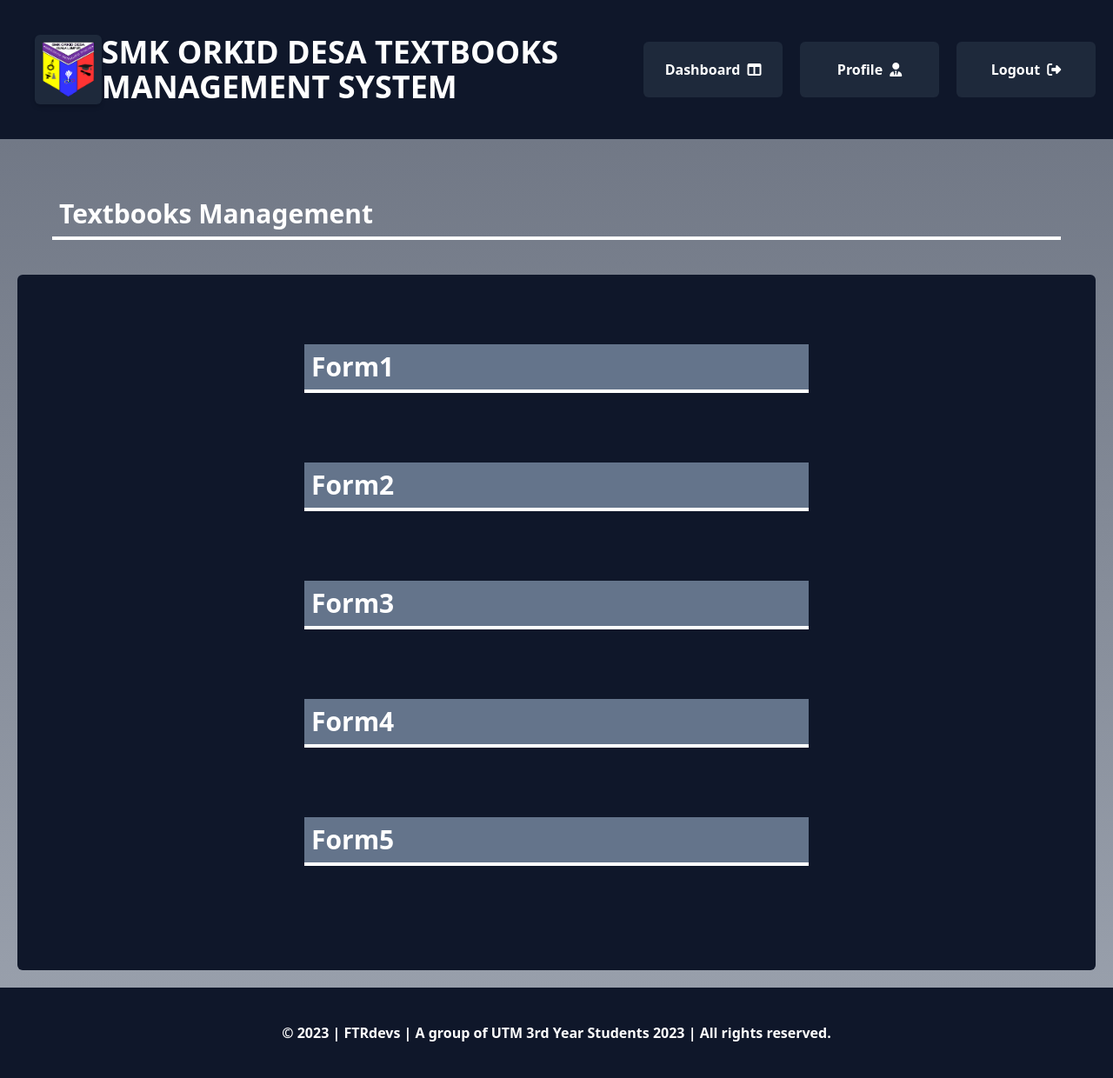
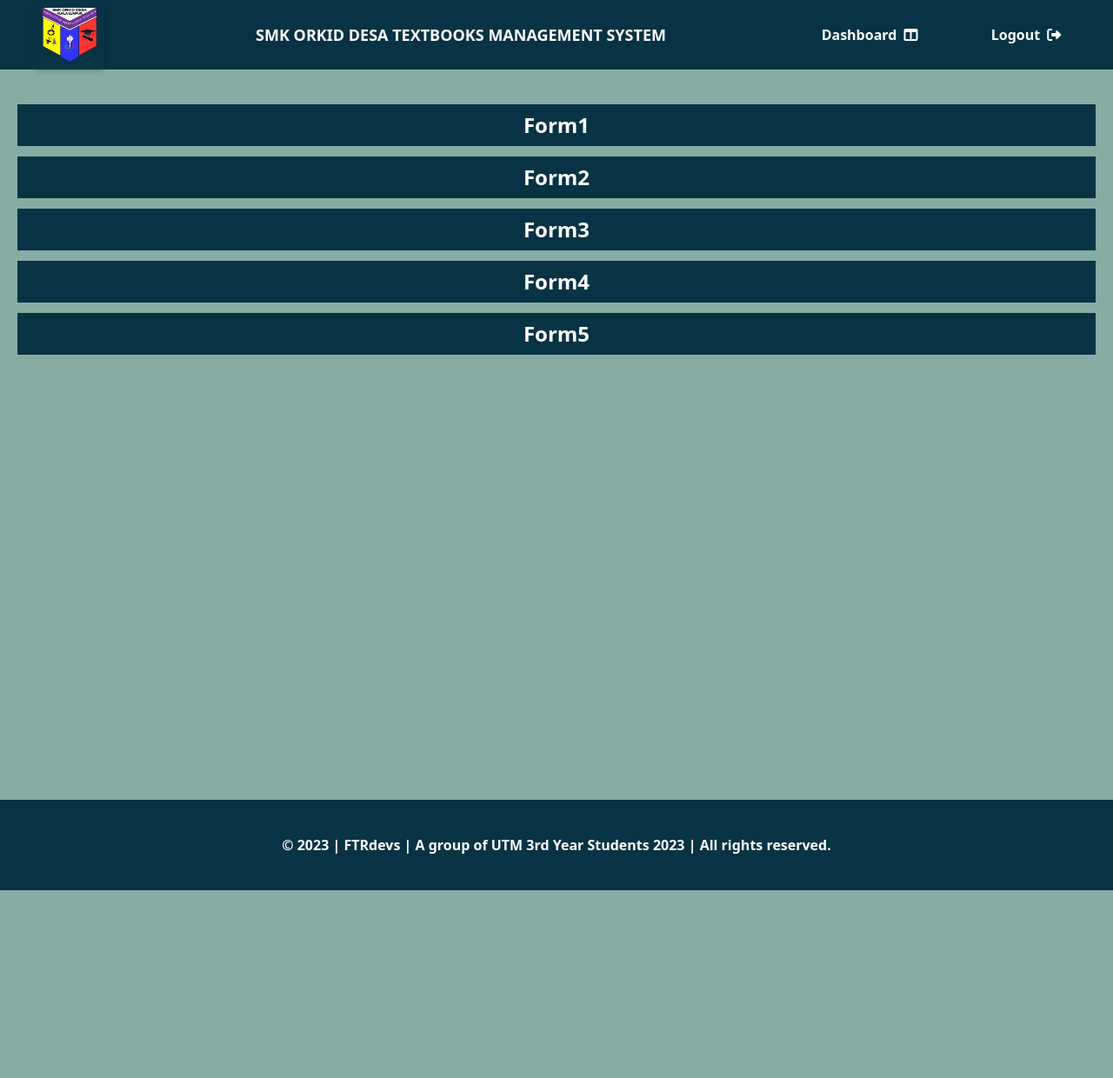
Before and after one commit to saislamb97/edububble, a Django app: page /staff/alltextbook in a window 1280 px wide. Shown: the whole page at 87% size. After the commit the page ends 1024 px from the top, so only its background shows below. Run offline with Django 4.2, Linux system fonts and the light colour scheme; a user stored in the database is signed in; data comes from the database, SQL or seed files in the repository; some libraries are stand-ins or nearby versions.

Commit message:
templates updated

```diff
--- a/homeapp/urls.py
+++ b/homeapp/urls.py
@@ -6,7 +6,6 @@ app_name = 'homeapp'
 urlpatterns = [
     path('', views.IndexView, name='index'),
     path('login/', views.LoginView, name='login'),
-    path('userprofile/', views.UserProfileView, name='userprofile'),
     path('logout/', views.LogoutView, name='logout'),
     path('student/', views.StudentIndexView, name='student_index'),
     path('staff/', views.StaffIndexView, name='staff_index'),
--- a/homeapp/views.py
+++ b/homeapp/views.py
@@ -2,7 +2,7 @@ from django.http import HttpResponse
 from django.shortcuts import get_object_or_404, render, redirect
 from django.contrib.auth import login,logout
 from django.contrib.auth.decorators import login_required
-from .forms import LoginForm, TextbookStatusForm, UserForm
+from .forms import LoginForm, TextbookStatusForm
 from .decorators import admin_required, student_required, staff_required
 from django.contrib import messages
 from .models import ClassName, TextbookStatus, Student, Textbook, update_available_quantity
@@ -295,25 +295,6 @@ def update_textbook_status(request):
 
     messages.success(request, 'Textbook status updated.')
 
-# User Profile and Login Views
-@login_required(login_url='homeapp:login')
-def UserProfileView(request):
-    user = request.user
-    userform = UserForm(instance=user)
-
-    if request.method == 'POST':
-        userform = UserForm(request.POST, instance=user)
-        if userform.is_valid():
-            userform.save()
-            messages.success(request, 'Your information was successfully updated.')
-            return redirect('homeapp:userprofile')
-
-    context = {
-        'userform': userform,
-    }
-
-    return render(request, 'userprofile.html', context)
-
 def LoginView(request):
     if request.user.is_authenticated:
         if request.user.is_superuser:
--- a/templates/alltextbook.html
+++ b/templates/alltextbook.html
@@ -3,7 +3,7 @@
 {% block content %}
 
 {% if messages %}
-    <div class="bg-emerald-600 p-2 text-center text-white font-sans">
+    <div class="bg-cyan-950 p-2 text-center text-white font-sans">
         <ul>
             {% for message in messages %}
                 <li class="text-base font-bold">{{ message }}</li>
@@ -12,39 +12,32 @@
     </div>
 {% endif %}
 
-<div class="container mx-auto p-10 text-white font-sans">
-    <!-- Textbook Management Section -->
-    <h1 class="text-3xl text-white font-bold py-2 border-b-4 border-white">
-        <span class="align-middle ml-2 block">Textbooks Management</span>
-    </h1>
-</div>
-
-<div class="container p-10 pt-20 bg-slate-900 min-h-screen text-white rounded-md flex flex-col items-center justify-center font-sans">
+<div class="container pt-5 min-w-full min-h-full text-white rounded-xl flex flex-col items-start justify-center font-sans ">
     {% if textbooks_by_class %}
         {% for class_name, textbooks in textbooks_by_class.items %}
-            <div class="mb-auto w-1/2 flex flex-col items-center justify-center">
-                <button class="w-full focus:outline-none text-left text-3xl text-white font-bold p-2 mb-3 border-b-4 border-white hover:border-transparent bg-slate-500 hover:bg-slate-800 transition duration-300 ease-in-out" onclick="toggleTable('{{ class_name }}')">{{ class_name }}</button>
-                <table id="{{ class_name }}" class="hidden w-fit mb-5 border-collapse border border-gray-400 rounded-md">
+            <div class="mb-auto w-full">
+                <button class="w-full focus:outline-none text-2xl text-center text-white font-bold p-2 mb-3 hover:border-transparent bg-cyan-950 hover:bg-cyan-800 transition duration-300 ease-in-out" onclick="toggleTable('{{ class_name }}')">{{ class_name }}</button>
+                <table id="{{ class_name }}" class="hidden w-full mb-5 border-collapse border border-gray-400 rounded-md">
                     <!-- Table headers -->
-                    <thead class="bg-slate-500 text-white">
+                    <thead class="bg-cyan-950 text-white">
                         <tr>
-                            <th class="px-4 py-2">Serial No.</th>
-                            <th class="px-4 py-2">Book Title</th>
-                            <th class="px-4 py-2">Book ID</th>
-                            <th class="px-4 py-2">Classname</th>
-                            <th class="px-4 py-2">Total Quantity</th>
-                            <th class="px-4 py-2">Available Quantity</th>
+                            <th class="px-4 py-2 text-left">Serial No.</th>
+                            <th class="px-4 py-2 text-left">Book Title</th>
+                            <th class="px-4 py-2 text-center">Book ID</th>
+                            <th class="px-4 py-2 text-center">Classname</th>
+                            <th class="px-4 py-2 text-center">Total Quantity</th>
+                            <th class="px-4 py-2 text-center">Available Quantity</th>
                         </tr>
                     </thead>
-                    <tbody class="divide-y divide-gray-200 text-left">
+                    <tbody class="divide-y divide-gray-200 text-left text-black">
                         {% for textbook in textbooks %}
-                            <tr class="{% cycle 'bg-slate-800' 'bg-slate-900' %} hover:bg-slate-700 transition duration-300 ease-in-out">
+                            <tr class="{% cycle 'bg-white' 'bg-gray-300' %} {% cycle 'even' 'odd' %} hover:bg-gray-100 hover:font-semibold transition duration-300 ease-in-out">
                                 <td class="px-4 py-2">{{ forloop.counter }}</td>
                                 <td class="px-4 py-2">{{ textbook.book_title }}</td>
-                                <td class="px-4 py-2">{{ textbook.book_id }}</td>
-                                <td class="px-4 py-2">{{ textbook.classname }}</td>
-                                <td class="px-4 py-2">{{ textbook.quantity_total }}</td>
-                                <td class="px-4 py-2">{{ textbook.available_quantity }}</td>
+                                <td class="px-4 py-2 text-center">{{ textbook.book_id }}</td>
+                                <td class="px-4 py-2 text-center">{{ textbook.classname }}</td>
+                                <td class="px-4 py-2 text-center">{{ textbook.quantity_total }}</td>
+                                <td class="px-4 py-2 text-center">{{ textbook.available_quantity }}</td>
                             </tr>
                         {% endfor %}
                     </tbody>
@@ -54,20 +47,13 @@
     {% else %}
         <p>No textbooks available.</p>
     {% endif %}
-
-    <script>
-        function toggleTable(className) {
-            const table = document.getElementById(className);
-            if (table.classList.contains('hidden')) {
-                table.classList.remove('hidden');
-                table.classList.add('block');
-            } else {
-                table.classList.add('hidden');
-                table.classList.remove('block');
-            }
-        }
-    </script>
 </div>
 
-
+<script>
+    function toggleTable(className) {
+        const table = document.getElementById(className);
+        table.classList.toggle('hidden');
+    }
+</script>
+</div>
 {% endblock %}
--- a/templates/base.html
+++ b/templates/base.html
@@ -12,31 +12,27 @@
     <script src="https://cdn.tailwindcss.com"></script>
     <script src="https://cdn.plot.ly/plotly-2.27.0.min.js" charset="utf-8"></script>
 </head>
-<body class="bg-gradient-to-t from-gray-400 to-gray-500 no-scrollbar overflow-y-auto min-h-screen font-sans">
+<body class="bg-[#87ACA3] no-scrollbar overflow-y-auto min-h-screen font-sans">
 
-    <header class="bg-slate-900 p-5">
+    <header class="bg-cyan-950 p-5">
         {% if request.user.is_authenticated %}
-        <nav class="flex flex-col md:flex-row justify-between items-center space-y-5 md:space-y-0 md:space-x-5">
+        <nav class="flex flex-col md:flex-row justify-between items-center space-y-5 md:space-y-0 md:space-x-5 max-h-10">
             <a href="{% if request.user.is_superuser %}{% url 'homeapp:index' %}{% elif request.user.is_student %}{% url 'homeapp:student_index' %}{% elif request.user.is_staff %}{% url 'homeapp:staff_index' %}{% endif %}">
-                <img src="{% static 'images/school_logo.png' %}" alt="logo" class="w-20 h-20 m-5 p-2 bg-slate-800 rounded-md shadow-md">
+                <img src="{% static 'images/school_logo.png' %}" alt="logo" class="w-20 h-20 m-5 p-2 shadow-md">
             </a>
-            <h1 class="text-2xl md:text-4xl text-white font-bold">SMK ORKID DESA TEXTBOOKS MANAGEMENT SYSTEM</h1>
+            <h1 class="text-xl md:text-lg sm:text-lg text-white font-bold text-left">SMK ORKID DESA TEXTBOOKS MANAGEMENT SYSTEM</h1>
             <div class="flex flex-col md:flex-row justify-between items-center space-y-5 md:space-y-0 md:space-x-5">
+                <a href="{% if request.user.is_superuser %}{% url 'homeapp:index' %}{% elif request.user.is_student %}{% url 'homeapp:student_index' %}{% elif request.user.is_staff %}{% url 'homeapp:staff_index' %}{% endif %}" class="w-40 bg-cyan-950 hover:bg-cyan-800 text-white font-bold p-5 rounded-md text-center flex justify-center items-center space-x-2">
+                    <span>Dashboard</span>
+                    <i class="fa-solid fa-table-columns"></i>
+                </a>
                 {% if request.user.is_staff and not request.user.is_superuser  %}
-                    <a href="{% url 'homeapp:alltextbook' %}" class="w-40 bg-slate-800 hover:bg-slate-700 text-white font-bold p-5 rounded-md text-center flex justify-center items-center space-x-2">
-                        <span>All Textbook</span>
+                    <a href="{% url 'homeapp:alltextbook' %}" class="w-40 bg-cyan-950 hover:bg-cyan-800 text-white font-bold p-5 rounded-md text-center flex justify-center items-center space-x-2">
+                        <span>Textbooks</span>
                         <i class="fa-solid fa-book"></i>
                     </a>
                 {% endif %}
-                <a href="{% if request.user.is_superuser %}{% url 'homeapp:index' %}{% elif request.user.is_student %}{% url 'homeapp:student_index' %}{% elif request.user.is_staff %}{% url 'homeapp:staff_index' %}{% endif %}" class="w-40 bg-slate-800 hover:bg-slate-700 text-white font-bold p-5 rounded-md text-center flex justify-center items-center space-x-2">
-                    <span>Dashboard</span>
-                    <i class="fa-solid fa-table-columns"></i>
-                </a>
-                <a href="{% url 'homeapp:userprofile' %}" class="w-40 bg-slate-800 hover:bg-slate-700 text-white font-bold p-5 rounded-md text-center flex justify-center items-center space-x-2">
-                    <span>Profile</span>
-                    <i class="fa-solid fa-user-tie"></i>
-                </a>
-                <a href="{% url 'homeapp:logout' %}" class="w-40 bg-slate-800 hover:bg-slate-700 text-white font-bold p-5 rounded-md text-center flex justify-center items-center space-x-2">
+                <a href="{% url 'homeapp:logout' %}" class="w-40 bg-cyan-950 hover:bg-cyan-800 text-white font-bold p-5 rounded-md text-center flex justify-center items-center space-x-2">
                     <span>Logout</span>
                     <i class="fa-solid fa-right-from-bracket"></i>
                 </a>
@@ -53,7 +49,7 @@
     </main>
 
     <!-- Footer -->
-    <footer class="bg-slate-900 py-10">
+    <footer class="bg-cyan-950 py-10">
         <p class="font-semibold text-white text-center">&copy; 2023 | FTRdevs | A group of UTM 3rd Year Students 2023 | All rights reserved.</p>
     </footer>
 </body>
--- a/templates/password_reset_done.html
+++ b/templates/password_reset_done.html
@@ -12,15 +12,15 @@
     <script src="https://cdn.tailwindcss.com"></script>
 
 </head>
-<body class="bg-gradient-to-t from-gray-400 to-gray-500 no-scrollbar overflow-y-auto min-h-screen">
+<body class="bg-[#87ACA3] no-scrollbar overflow-y-auto min-h-screen">
 
-    <header class="bg-slate-900 py-5">
+    <header class="bg-cyan-950 py-5">
         <a href="{% url 'homeapp:index' %}"><img src="{% static 'images/school_logo.png' %}" alt="logo" class="mx-auto h-40"></a>
 
     </header>
 
     <main class="flex flex-col md:flex-row justify-center items-center mt-8">
-        <div class="max-w-md bg-slate-900 text-white rounded-lg shadow-xl p-8 w-auto md:w-full md:mr-10 mb-4">
+        <div class="max-w-md bg-cyan-950 text-white rounded-lg shadow-xl p-8 w-auto md:w-full md:mr-10 mb-4">
             <h3 class="text-2xl font-semibold text-center mb-6">Password reset sent</h3>
             <p class="text-sm font-semibold text-center mb-6">
                 <i>
```
Also changed, not shown: homeapp/forms.py (+0 -16 lines), homeapp/models.py (+7 -0 lines), templates/index.html (+34 -5 lines), templates/login.html (+6 -6 lines), templates/password_reset.html (+5 -5 lines), templates/password_reset_complete.html (+4 -4 lines), templates/password_reset_confirm.html (+4 -4 lines), templates/staff_index.html (+47 -24 lines), templates/student_index.html (+28 -22 lines), templates/userprofile.html (deleted, +0 -38 lines).
